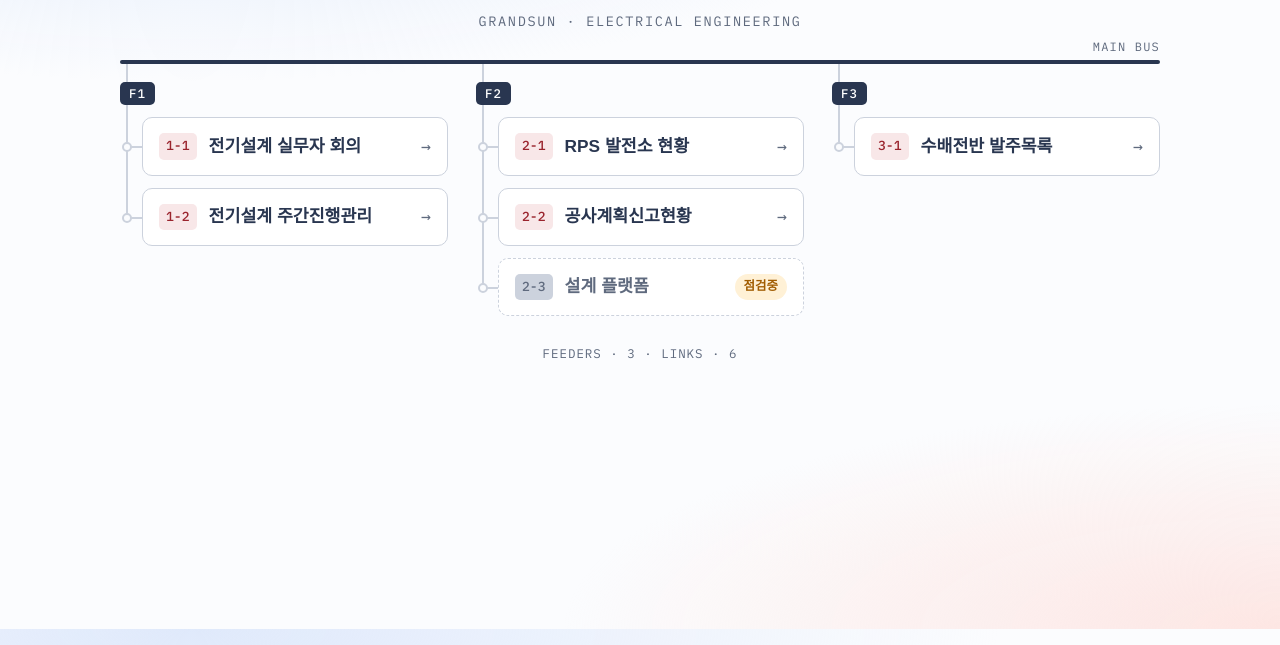
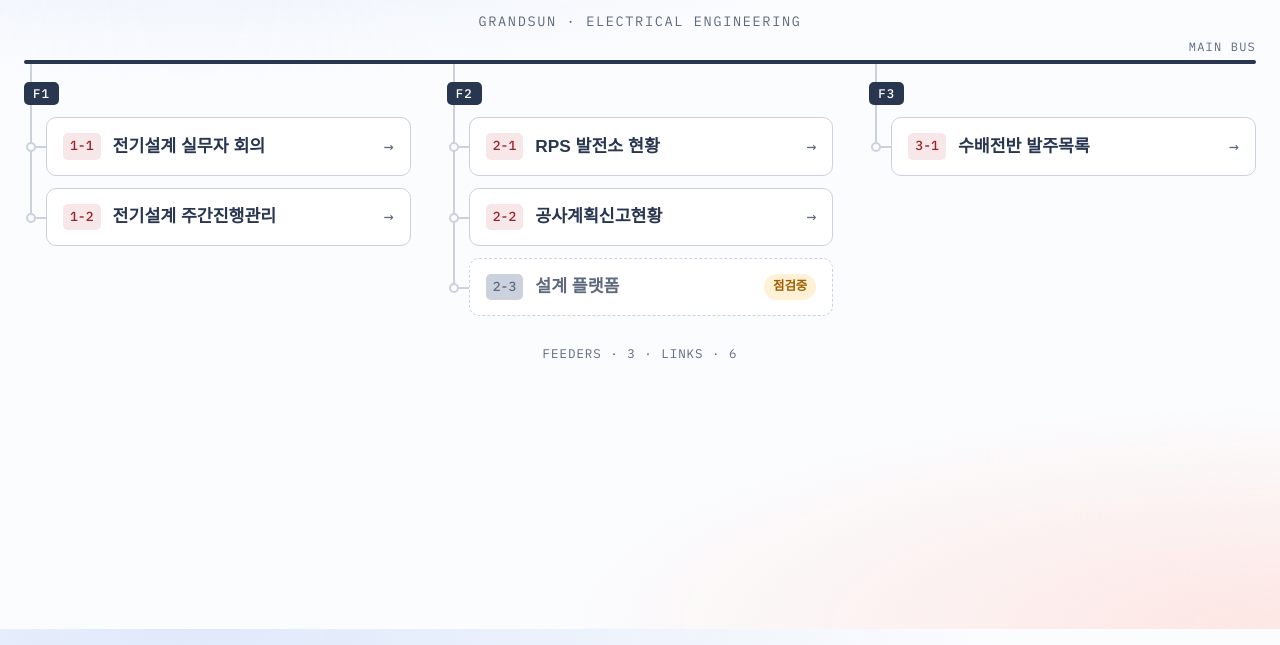
Before and after one commit to hyj53042-dev/grandsun-links, a plain HTML site: page index.html in a window 1280 px wide. Shown: the part 171-816 px from the top of the page. Drawn offline with Linux system fonts and the light colour scheme; a web font is replaced by a local one.

Commit message:
페이지 가로 폭 확대 (1040px → 1280px), 피더 간격 조정
Co-Authored-By: Claude Opus 5.5 <noreply@anthropic.com>
Claude-Session: https://claude.ai/code/session_01BxA8UfMmYH7Qnp4njSa2ea

```diff
--- a/index.html
+++ b/index.html
@@ -54,7 +54,7 @@ body {
   padding-inline: 16px;
   padding-block: 48px 64px;
 }
-.wrap { max-width: 1040px; margin: 0 auto; display: flex; flex-direction: column; gap: 28px; }
+.wrap { max-width: 1280px; margin: 0 auto; display: flex; flex-direction: column; gap: 28px; }
 
 header { display: flex; flex-direction: column; align-items: center; gap: 14px; text-align: center; }
 .logo { width: min(320px, 85%); height: auto; max-width: 100%; }
@@ -81,7 +81,7 @@ h1 {
   position: absolute; top: -22px; right: 0;
   font-family: var(--font-mono); font-size: 0.75rem; letter-spacing: 0.1em; color: var(--muted);
 }
-.feeders { display: grid; grid-template-columns: repeat(3, minmax(0, 1fr)); gap: 28px; align-items: start; }
+.feeders { display: grid; grid-template-columns: repeat(3, minmax(0, 1fr)); gap: 36px; align-items: start; }
 .feeder { position: relative; min-width: 0; display: flex; flex-direction: column; gap: 12px; }
 .feeder-head {
   align-self: flex-start; position: relative; z-index: 1;
```
